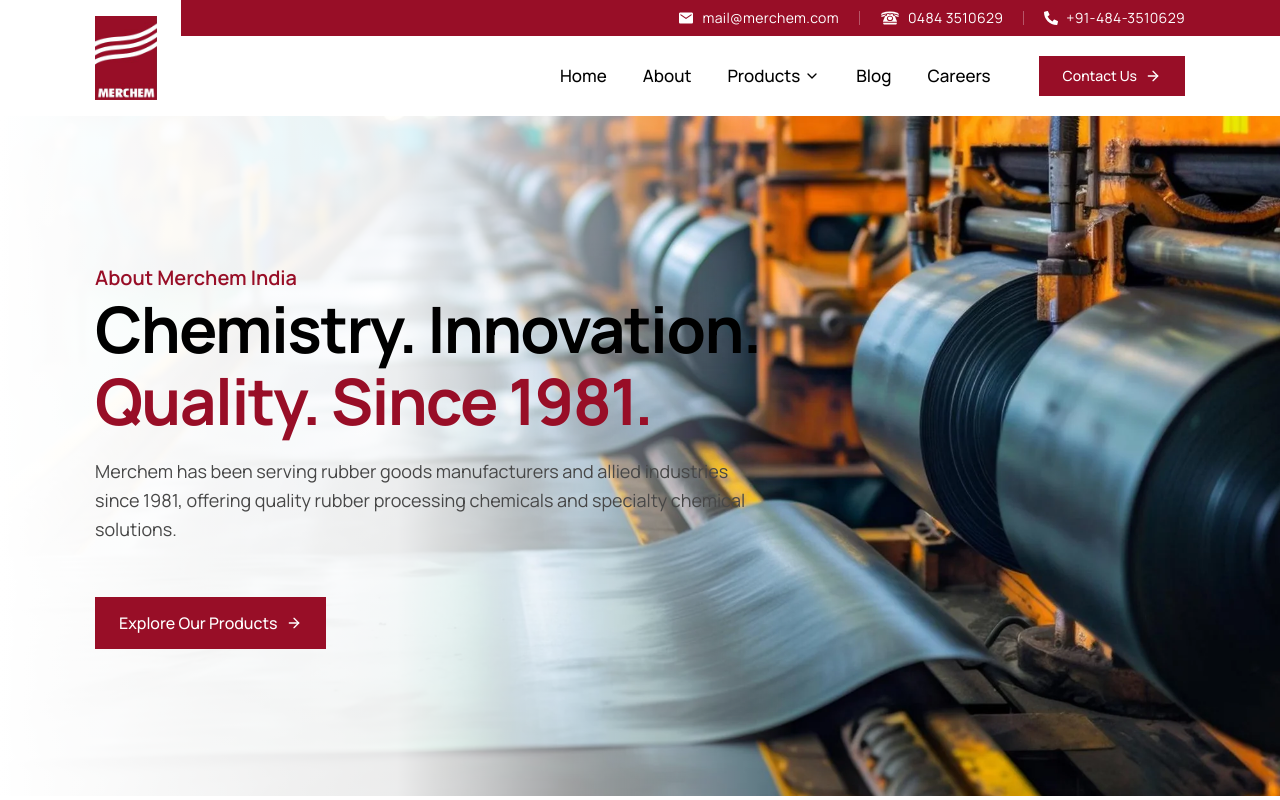
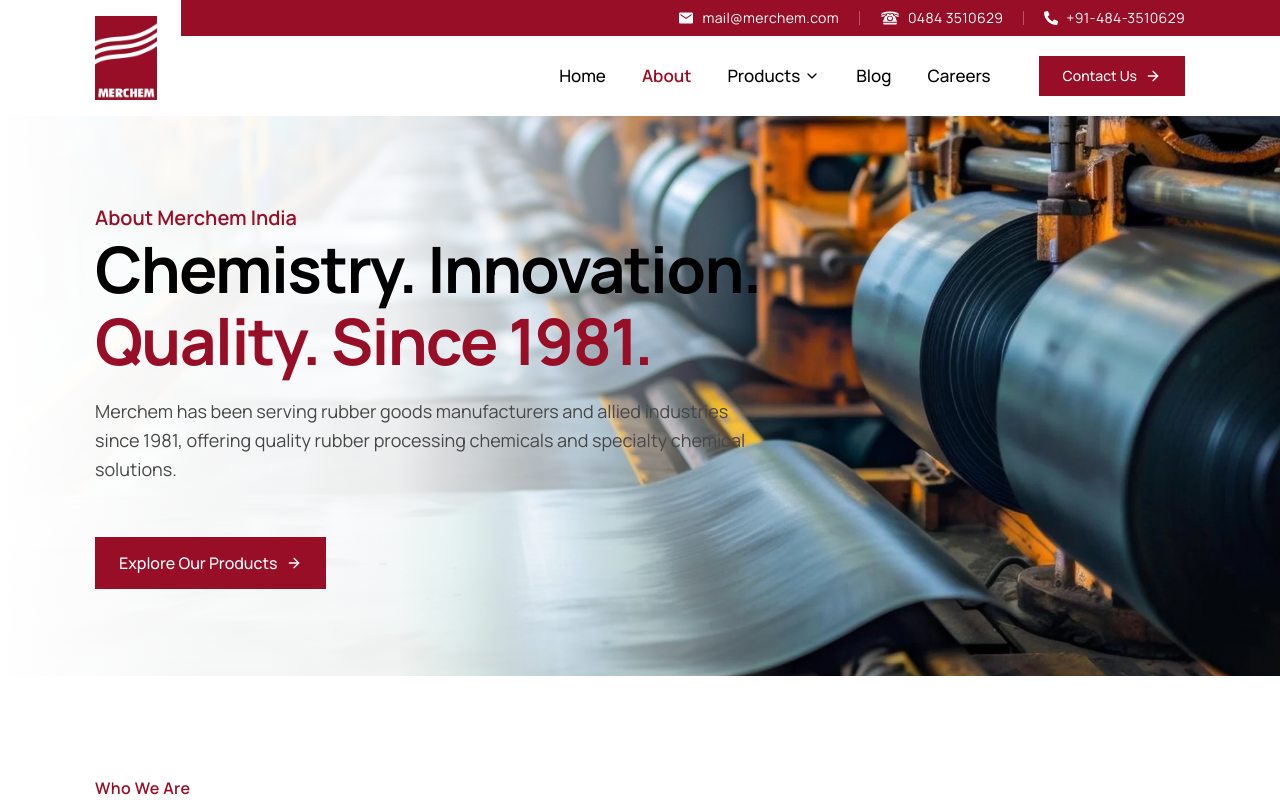
Before and after one commit to nikhilkumar202002/merchem-user-website, a Next.js app: page /about-us in a window 1280 px wide. Shown: the top 800 px of the page. Built offline with nearby package versions, Linux system fonts and the light colour scheme.

Commit message:
Refactor code structure for improved readability and maintainability

```diff
--- /dev/null
+++ b/app/blog/Page.tsx
@@ -0,0 +1,9 @@
+import React from 'react'
+
+const Page = () => {
+  return (
+    <div>Page</div>
+  )
+}
+
+export default Page
--- a/app/component/layout/Header.tsx
+++ b/app/component/layout/Header.tsx
@@ -1,6 +1,7 @@
 "use client";
 
 import React, { useState } from "react";
+import { usePathname } from "next/navigation";
 import Image from "next/image";
 import Link from "next/link";
 import { FiMail, FiPhone, FiChevronDown, FiArrowRight, FiMenu, FiX } from "react-icons/fi";
@@ -12,6 +13,16 @@ import Logo from "../../../public/Main_logo.png";
 
 const Header = () => {
     const [mobileMenuOpen, setMobileMenuOpen] = useState(false);
+    const pathname = usePathname();
+
+    const isActive = (href: string) =>
+        href === "/" ? pathname === href : pathname.startsWith(href);
+
+    const navClass = (href: string) =>
+        `${isActive(href) ? "text-[#980E27] font-semibold" : "text-[#000000]"} hover:text-[#980E27] transition-colors py-1`;
+
+    const mobileNavClass = (href: string) =>
+        `block ${isActive(href) ? "text-[#980E27] font-semibold" : "text-gray-800 font-medium"} hover:text-[#980E27] py-1`;
 
     return (
         <header className="w-full bg-white ">
@@ -73,14 +84,14 @@ const Header = () => {
                         <nav className="hidden lg:flex items-center gap-7 xl:gap-9 text-[17px] font-medium text-[#000000]">
                             <Link
                                 href="/"
-                                className="hover:text-[#980E27] transition-colors py-1"
+                                className={navClass("/")}
                             >
                                 Home
                             </Link>
 
                             <Link
                                 href="/about-us"
-                                className="hover:text-[#980E27] transition-colors py-1"
+                                className={navClass("/about-us")}
                             >
                                 About
                             </Link>
@@ -89,7 +100,7 @@ const Header = () => {
                             <div className="relative group py-1 cursor-pointer">
                                 <Link
                                     href="/products"
-                                    className="flex items-center gap-1 hover:text-[#980E27] transition-colors"
+                                    className={`flex items-center gap-1 ${isActive("/products") ? "text-[#980E27] font-semibold" : "text-[#000000]"} hover:text-[#980E27] transition-colors`}
                                 >
                                     <span>Products</span>
                                     <FiChevronDown className="w-4 h-4 stroke-[2] transition-transform duration-200 group-hover:rotate-180" />
@@ -120,14 +131,14 @@ const Header = () => {
 
                             <Link
                                 href="/blog"
-                                className="hover:text-[#980E27] transition-colors py-1"
+                                className={navClass("/blog")}
                             >
                                 Blog
                             </Link>
 
                             <Link
                                 href="/careers"
-                                className="hover:text-[#980E27] transition-colors py-1"
+                                className={navClass("/careers")}
                             >
                                 Careers
                             </Link>
@@ -164,35 +175,35 @@ const Header = () => {
                     <Link
                         href="/"
                         onClick={() => setMobileMenuOpen(false)}
-                        className="block text-gray-800 hover:text-[#980E27] font-medium py-1"
+                        className={mobileNavClass("/")}
                     >
                         Home
                     </Link>
                     <Link
                         href="/about-us"
                         onClick={() => setMobileMenuOpen(false)}
-                        className="block text-gray-800 hover:text-[#980E27] font-medium py-1"
+                        className={mobileNavClass("/about-us")}
                     >
                         About
                     </Link>
                     <Link
                         href="/products"
                         onClick={() => setMobileMenuOpen(false)}
-                        className="block text-gray-800 hover:text-[#980E27] font-medium py-1"
+                        className={mobileNavClass("/products")}
                     >
                         Products
                     </Link>
                     <Link
                         href="/blog"
                         onClick={() => setMobileMenuOpen(false)}
-                        className="block text-gray-800 hover:text-[#980E27] font-medium py-1"
+                        className={mobileNavClass("/blog")}
                     >
                         Blog
                     </Link>
                     <Link
                         href="/careers"
                         onClick={() => setMobileMenuOpen(false)}
-                        className="block text-gray-800 hover:text-[#980E27] font-medium py-1"
+                        className={mobileNavClass("/careers")}
                     >
                         Careers
                     </Link>
--- a/app/component/sections/about-us/AboutBanner.tsx
+++ b/app/component/sections/about-us/AboutBanner.tsx
@@ -6,7 +6,7 @@ import AboutBannerImg from "@/public/banner/about-banner.webp";
 
 const AboutBanner = () => {
   return (
-    <section className="relative flex min-h-[85vh] w-full items-center overflow-hidden bg-white">
+    <section className="relative flex min-h-[65vh] w-full items-center overflow-hidden bg-white lg:min-h-[70vh]">
       <div className="absolute inset-0 z-0">
         <Image
           src={AboutBannerImg}
@@ -18,7 +18,7 @@ const AboutBanner = () => {
         <div className="absolute inset-0 w-full bg-gradient-to-r from-white via-white/95 to-transparent sm:via-white/90 md:w-[75%] lg:w-[62%]" />
       </div>
 
-      <div className="site-container relative z-10 w-full py-16 sm:py-20 lg:py-28">
+      <div className="site-container relative z-10 w-full py-12 sm:py-16 lg:py-20">
         <div className="max-w-2xl lg:max-w-3xl">
           <p className="text-[20px] font-semibold text-[#980E27]">
             About Merchem India
--- /dev/null
+++ b/app/component/sections/blog/BlogBanner.tsx
@@ -0,0 +1,9 @@
+import React from 'react'
+
+const BlogBanner = () => {
+  return (
+    <div>BlogBanner</div>
+  )
+}
+
+export default BlogBanner
```
Also changed, not shown: public/banner/blog-banner.webp (added).
